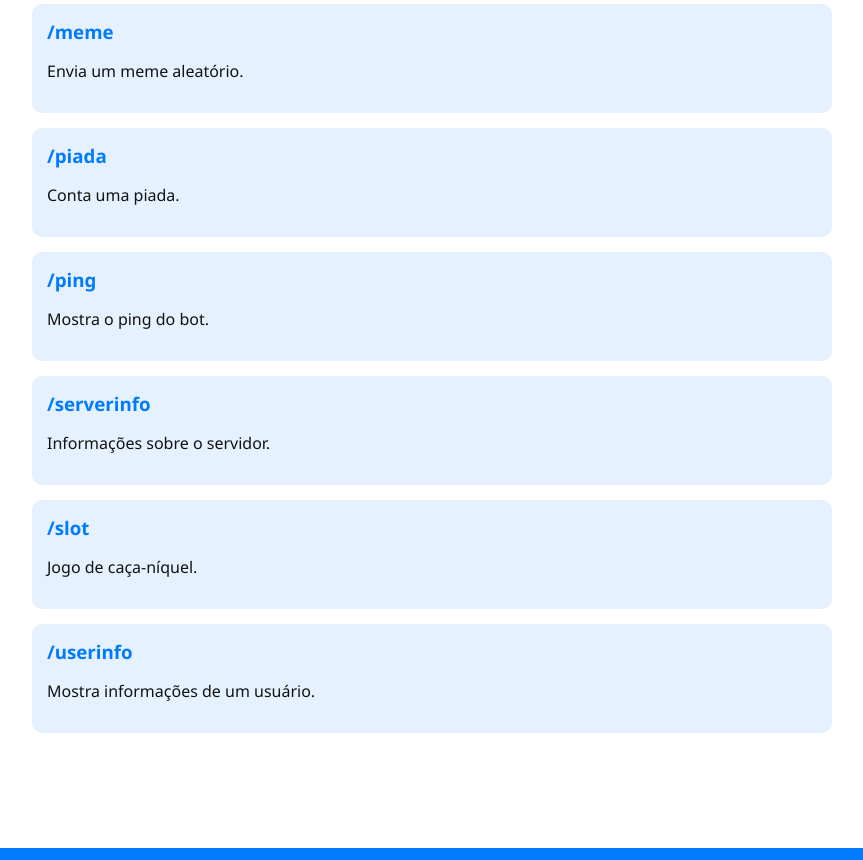
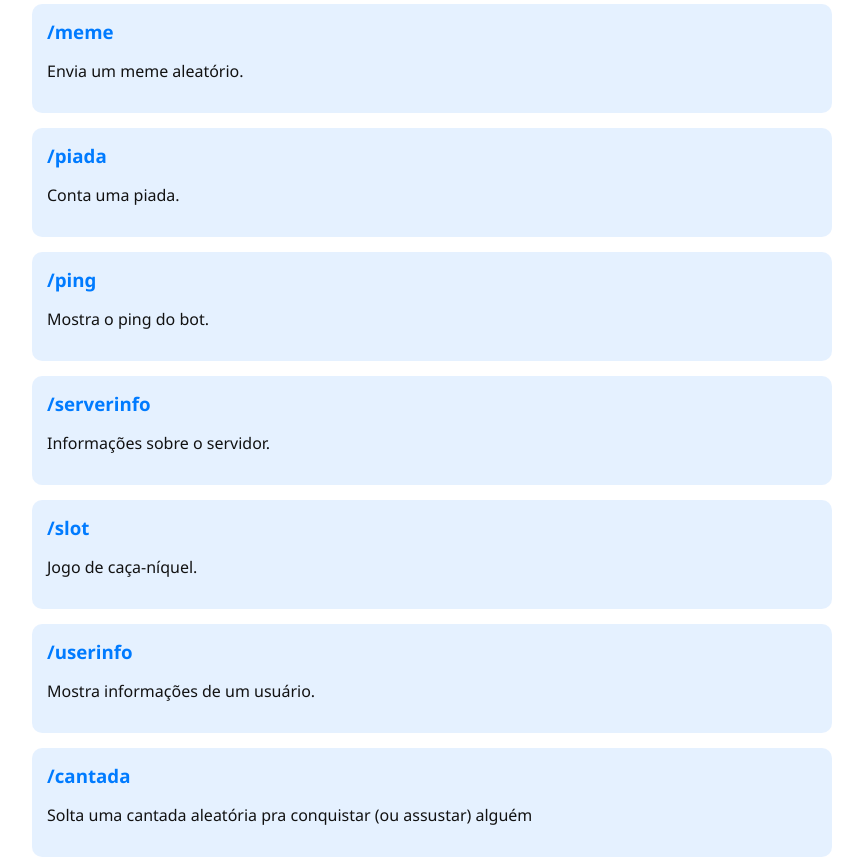
Before and after one commit to Sldark23/avanitor-bot, a plain HTML site: page comandos.html in a window 1280 px wide. Shown: the part 1041-1901 px from the top of the page, without its empty margins (208-1071 px from the left). Drawn offline with Linux system fonts and the light colour scheme.

Commit message:
Update comandos.html

```diff
--- a/comandos.html
+++ b/comandos.html
@@ -182,7 +182,8 @@
             { nome: "ping", desc: "Mostra o ping do bot." },
             { nome: "serverinfo", desc: "Informações sobre o servidor." },
             { nome: "slot", desc: "Jogo de caça-níquel." },
-            { nome: "userinfo", desc: "Mostra informações de um usuário." }
+            { nome: "userinfo", desc: "Mostra informações de um usuário." },
+            { nome: "cantada", desc: "Solta uma cantada aleatória pra conquistar (ou assustar) alguém" }
         ];
 
         const container = document.getElementById('commands');
```
